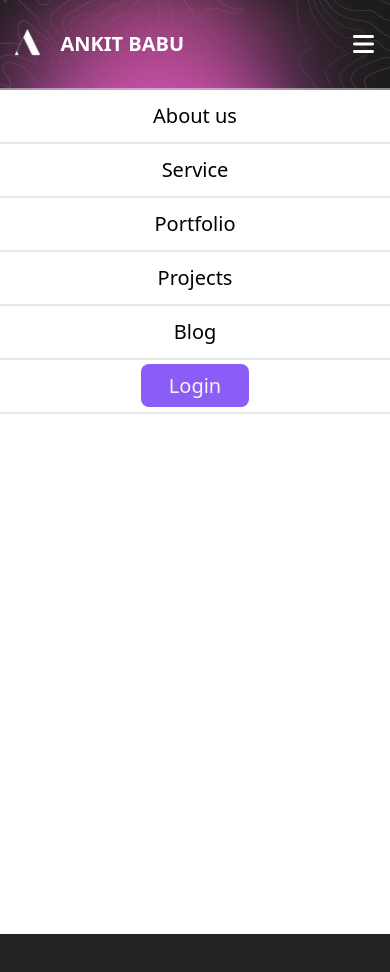
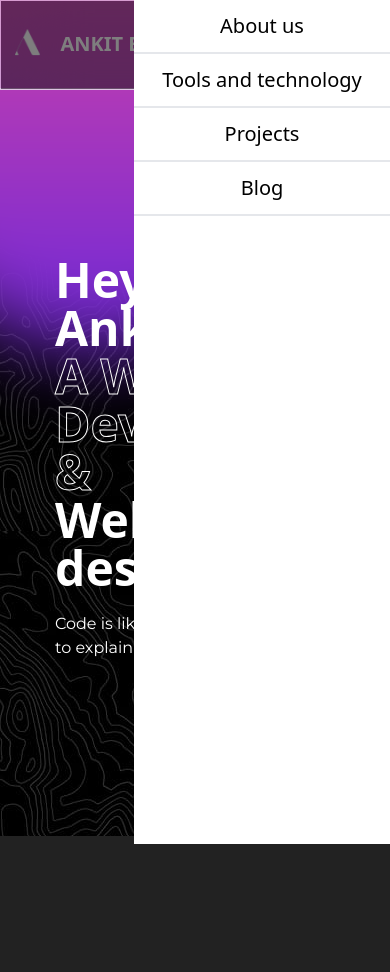
Before and after one commit to Cipher-Soul/Modern_webpage, a plain HTML site: page index.html in a window 390 px wide. Both pictures are taken after a click on the icon 363 px from the left and 44 px from the top of the page. Shown: the top 972 px of the page. Drawn offline with nearby package versions, Linux system fonts and the light colour scheme.

Commit message:
❄️Navbar animation added

```diff
--- a/index.html
+++ b/index.html
@@ -35,9 +35,9 @@
   </style>
 </head>
 
-<body class="bg-[url('./assets/background.jpg')] bg-fixed relative" id="nav">
+<body class="bg-[url('./assets/background.jpg')] bg-fixed relative select-none" id="nav">
   <div
-    class="absolute top-2 left-2 rounded-full bg-gradient-to-b from-pink-500 to-violet-700 h-[300px] w-[300px] z-[-1] blur-2xl">
+    class="absolute top-[-150px] left-[-150px] rounded-full bg-gradient-to-b from-pink-500 to-violet-700 h-[500px] w-[500px] sm:h-[300px] sm:w-[300px] z-[-1] blur-2xl">
   </div>
   <div
     class="absolute hidden sm:block top-[10%] left-[60%] rounded-full bg-gradient-to-b from-red-500 to-orange-700 h-[300px] w-[300px] z-[-1] blur-2xl">
@@ -45,9 +45,10 @@
 
   <header class=" w-full sm:px-20  backdrop-blur-2xl  bg-white/10 sm:bg-none fixed z-[999]">
     <!-- navigation bar -->
-    <nav class="py-3 text-white flex justify-between items-center  border-b-2 border-slate-100/50 sm:border-none uppercase  Montserrats ">
+    <nav class="py-3 text-white flex justify-between items-center border-b-2 border-slate-100/50 sm:border-none uppercase Montserrats">
       <div class="logo flex items-center">
-        <img src="./assets/logomain.png" alt="logo" class="max-h-10 min-"><span class="font-black text-xl">Ankit babu</span>
+        <img src="./assets/logomain.png" alt="logo" class="max-h-10">
+        <span class="font-black text-xl">Ankit babu</span>
       </div>
 
       <div class="menu hidden list-none gap-4 sm:flex">
@@ -57,25 +58,19 @@
         <li><a href="#Blogs" class="hover:text-violet-400">Blog</a></li>
       </div>
 
-      <div class="login ">
-        <i class="fa-solid fa-bars sm:hidden m-4 hover:opacity-80 toggle text-2xl" id="toggle"></i>
-        <a href="login" class="btn hidden text-md sm:block text-white ">Login</a>
+      <div class="login">
+        <i class="fa-solid fa-bars sm:hidden m-4 hover:opacity-80 cursor-pointer text-2xl" id="toggle"></i>
       </div>
     </nav>
-    <!-- on mobile -->
-    <div class="mobile hidden ">
-      <div class=" absolute left-0 h-screen w-full bg-white list-none text-center z-[3] text-xl ">
-        <li class="py-3 border-b-2 relative opacity-1 top-0 "><a href="#" class="hover:text-violet-400">About us</a>
-        </li>
-        <li class="py-3 border-b-2 relative opacity-1 top-0 "><a href="#" class="hover:text-violet-400">Service</a></li>
-        <li class="py-3 border-b-2 relative opacity-1 top-0 "><a href="#" class="hover:text-violet-400">Portfolio</a>
-        </li>
-        <li class="py-3 border-b-2 relative opacity-1 top-0 "><a href="#" class="hover:text-violet-400">Projects</a>
-        </li>
-        <li class="py-3 border-b-2 relative opacity-1 top-0 "><a href="#" class="hover:text-violet-400">Blog</a></li>
-        <li class="py-3 border-b-2 relative opacity-1 top-0 "><a href="#" class="btn text-stone-100 ">Login</a></li>
-      </div>
+
+    <!-- Mobile Navbar -->
+    <div id="mobileMenu" class="mobile fixed top-0 right-0 h-screen w-64 bg-white list-none text-center z-[3] text-xl transform translate-x-full transition-transform duration-500">
+      <li class="py-3 border-b-2"><a href="#hero" class="hover:text-violet-400">About us</a></li>
+      <li class="py-3 border-b-2"><a href="#tools" class="hover:text-violet-400">Tools and technology</a></li>
+      <li class="py-3 border-b-2"><a href="#projects" class="hover:text-violet-400">Projects</a></li>
+      <li class="py-3 border-b-2"><a href="#Blogs" class="hover:text-violet-400">Blog</a></li>
     </div>
+    <div id="overlay" class="fixed inset-0 bg-black opacity-50 z-[2] hidden border"></div>
     <!-- mobile end -->
   </header>
 
--- a/script.js
+++ b/script.js
@@ -1,10 +1,25 @@
-let menu = document.querySelector("#toggle")
+const toggleButton = document.getElementById('toggle');
+const mobileMenu = document.getElementById('mobileMenu');
+const overlay = document.getElementById('overlay');
 
 
-menu.addEventListener('click', () => {
-    let sm_menu = document.querySelector(".mobile")
-    sm_menu.classList.toggle('hidden')
-  })
+toggleButton.addEventListener('click', () => {
+  mobileMenu.classList.toggle('translate-x-full');
+  overlay.classList.toggle('hidden');
+});
+
+overlay.addEventListener('click', () => {
+  mobileMenu.classList.add('translate-x-full');
+  overlay.classList.add('hidden');
+});
+
+const menuItems = document.querySelectorAll('#mobileMenu li a');
+menuItems.forEach(item => {
+  item.addEventListener('click', () => {
+    mobileMenu.classList.add('translate-x-full');
+    overlay.classList.add('hidden');
+  });
+});
 
     gsap.to(".icon-container", {
       xPercent: -50,
```
